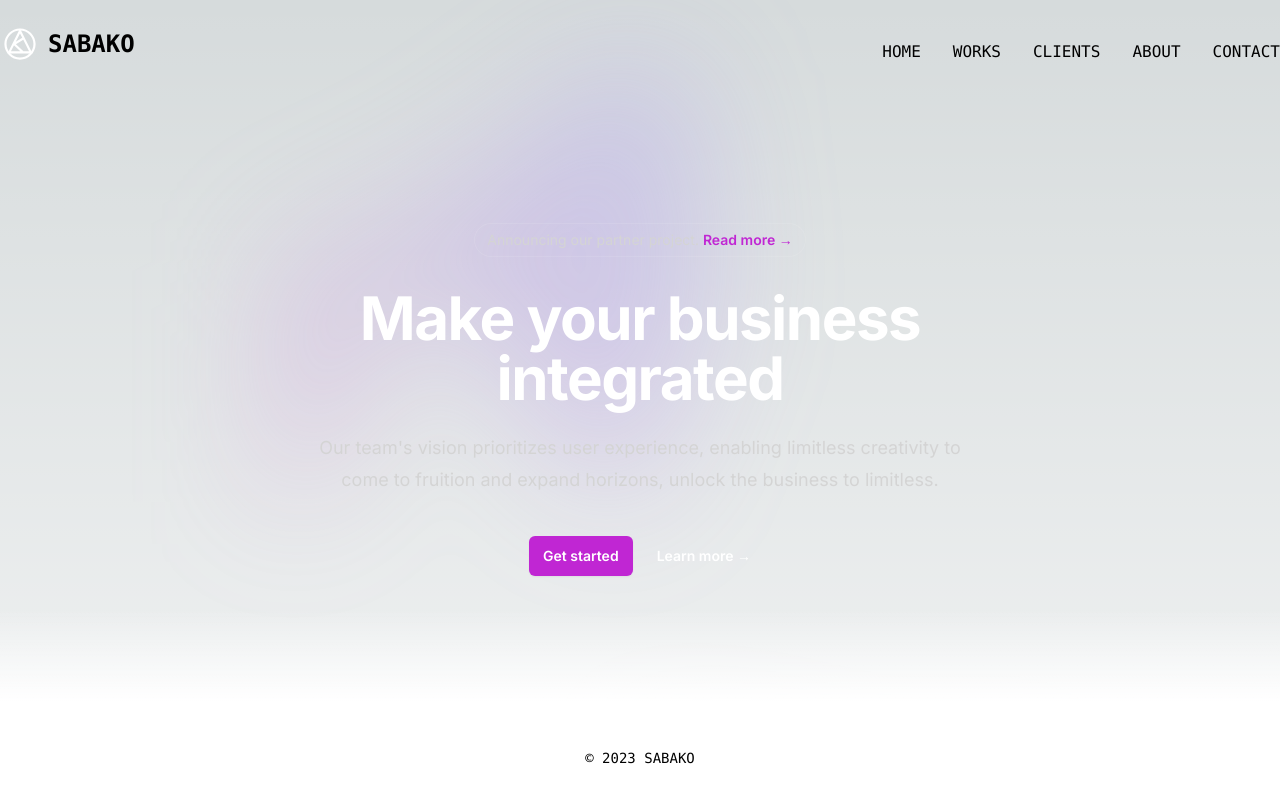
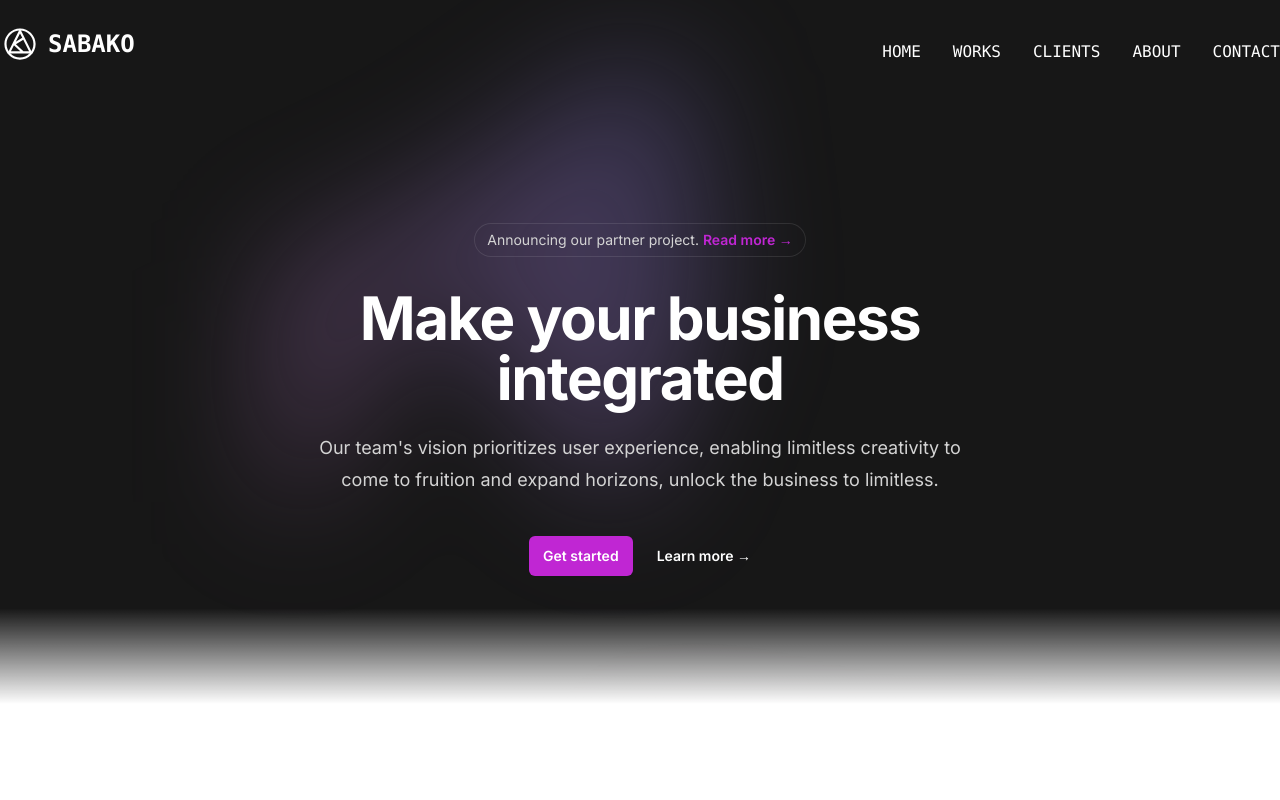
Before and after one commit to sabakodev/react-landing, a Next.js app: page / in a window 1280 px wide. Shown: the top 800 px of the page. Built offline with nearby package versions, Linux system fonts and the light colour scheme.

Commit message:
rewrite css

```diff
--- a/src/app/globals.css
+++ /dev/null
@@ -1,27 +0,0 @@
-@tailwind base;
-@tailwind components;
-@tailwind utilities;
-
-:root {
-  --foreground-rgb: 0, 0, 0;
-  --background-start-rgb: 214, 219, 220;
-  --background-end-rgb: 255, 255, 255;
-}
-
-@media (prefers-color-scheme: dark) {
-  :root {
-    --foreground-rgb: 255, 255, 255;
-    --background-start-rgb: 0, 0, 0;
-    --background-end-rgb: 0, 0, 0;
-  }
-}
-
-body {
-  color: rgb(var(--foreground-rgb));
-  background: linear-gradient(
-      to bottom,
-      transparent,
-      rgb(var(--background-end-rgb))
-    )
-    rgb(var(--background-start-rgb));
-}
--- a/src/app/layout.tsx
+++ b/src/app/layout.tsx
@@ -1,8 +1,7 @@
 import type { Metadata } from 'next'
 import { Inter } from 'next/font/google'
-import './globals.css'
+import '@/styles/globals.css'
 import { CardComponent } from '@/components/landing'
-import Link from 'next/link'
 import { FooterComponent, NavbarComponent } from '@/components/global'
 
 const inter = Inter({ subsets: ['latin'] })
```
